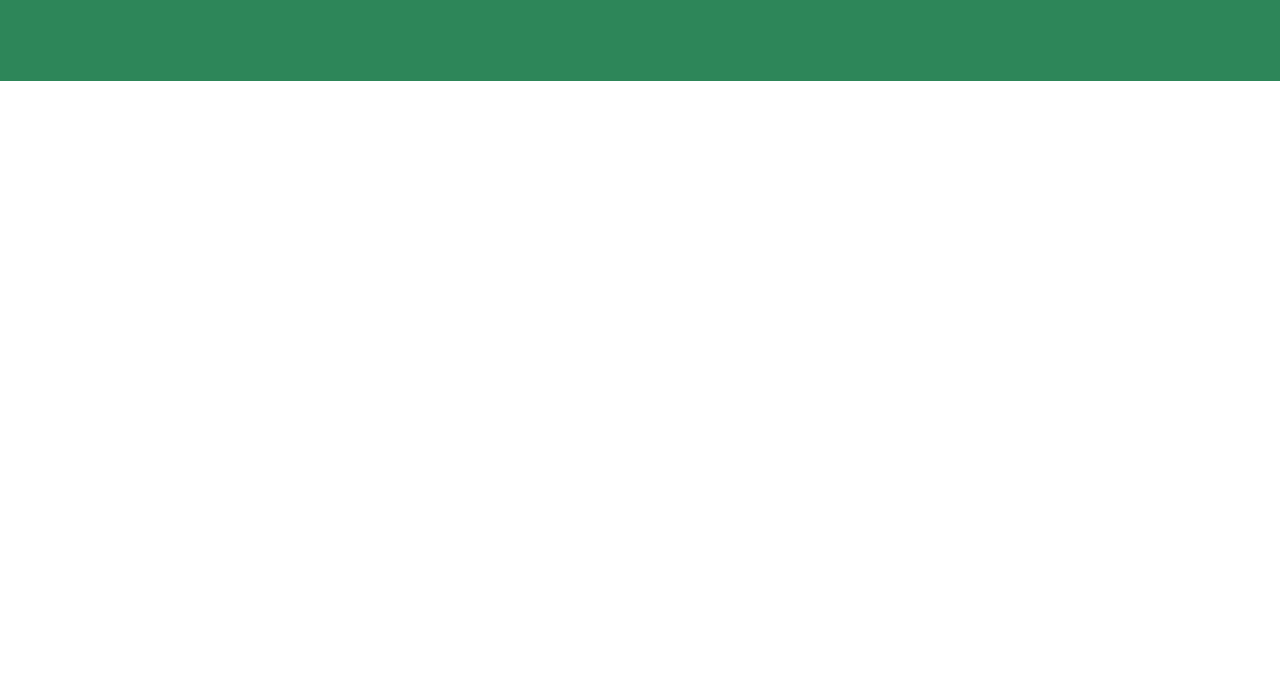
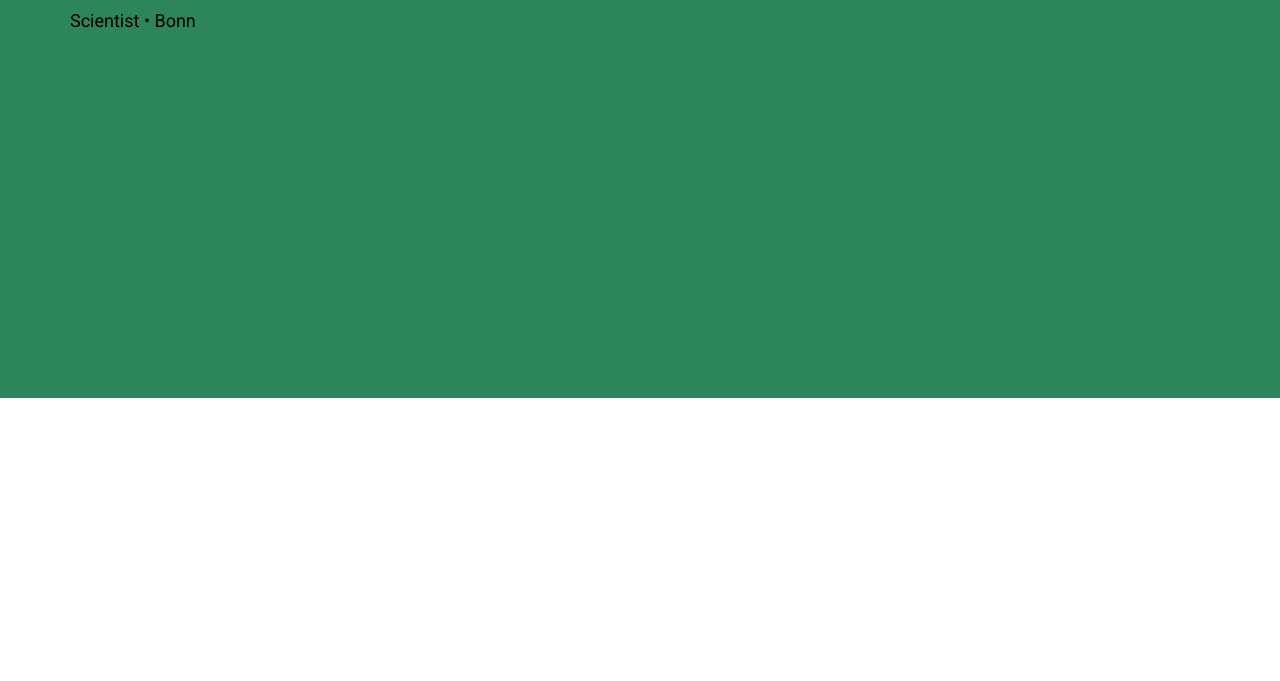
Before and after one commit to prabshr/prabshr.github.io, a plain HTML site: page index.html in a window 1280 px wide. Shown: the part 142-823 px from the top of the page. After the commit the page ends 800 px from the top, so only its background shows below. Drawn offline with Linux system fonts and the light colour scheme.

Commit message:
Update style.css

```diff
--- a/externalcss/style.css
+++ b/externalcss/style.css
@@ -30,6 +30,7 @@ p {
 
 .sdv {
     text-align:justify;
-    height: 200px;
+    height: 400px;
+    padding: 70px;
     background-color: #2d8659;
 }
```
